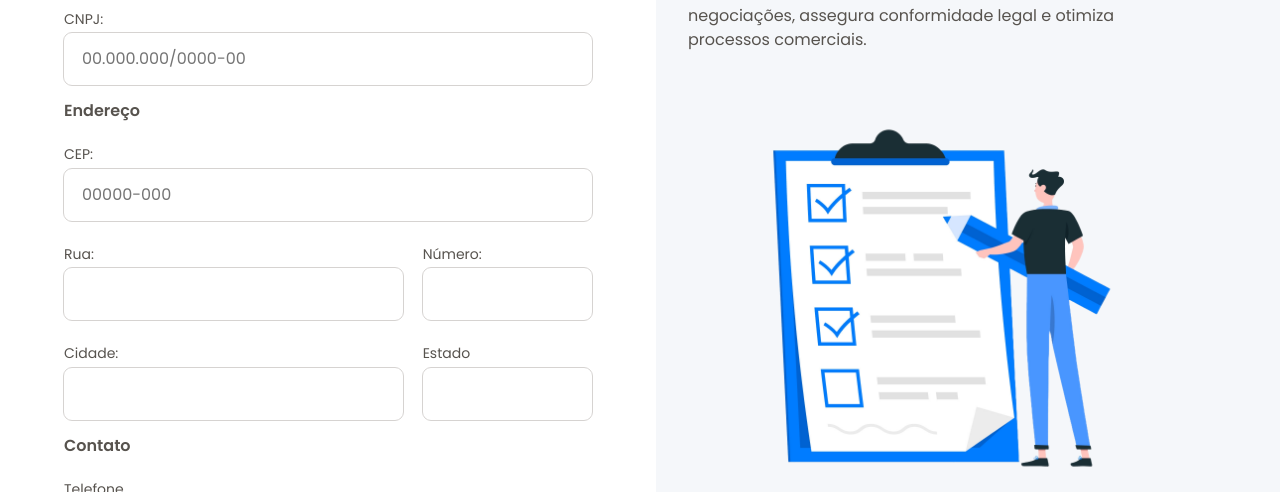
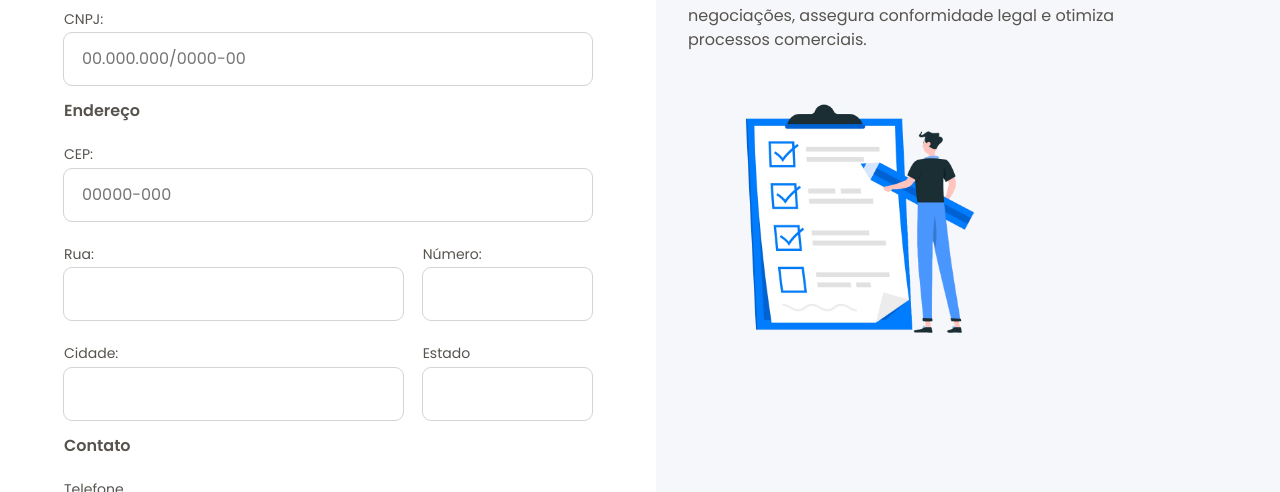
Before and after one commit to luizroquim/formul-rio-cadastro-de-fornecedores, a plain HTML site: page index.html in a window 1280 px wide. Shown: the part 308-800 px from the top of the page. Drawn offline with Linux system fonts and the light colour scheme.

Commit message:
alteração no tamanho da imagem no aside

```diff
--- a/styles/layout.css
+++ b/styles/layout.css
@@ -38,7 +38,7 @@ aside{
         max-width:31rem;
 
         & > img{
-
+            max-height: 21rem;
 
 
         }
```
